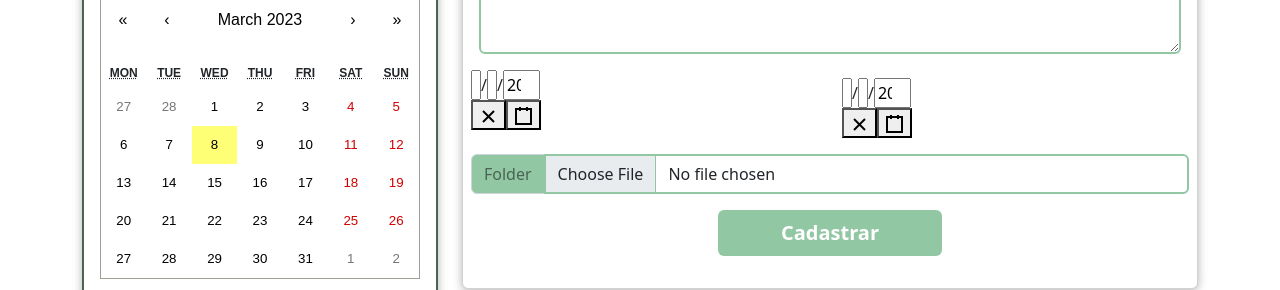
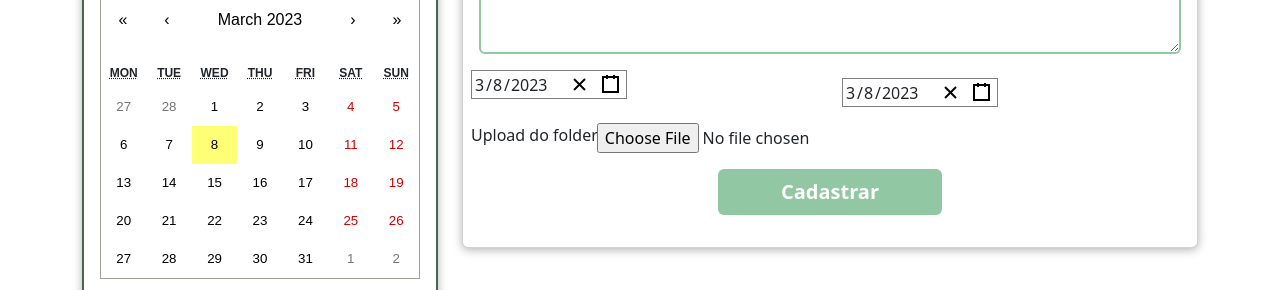
Before and after one commit to maryane-castro/educaMEET, a React (Create React App) app in the folder frontend/: page /new in a window 1280 px wide. Shown: the part 407-697 px from the top of the page. Built offline with nearby package versions, Linux system fonts and the light colour scheme.

Commit message:
Trabalhando no form de eventos

```diff
--- a/frontend/package.json
+++ b/frontend/package.json
@@ -11,8 +11,10 @@
     "react-calendar": "^4.0.0",
     "react-date-picker": "^9.2.0",
     "react-dom": "^18.2.0",
+    "react-files": "^3.0.0",
     "react-google-charts": "^4.0.0",
     "react-icons": "^4.8.0",
+    "react-modern-calendar-datepicker": "^3.1.6",
     "react-responsive": "^9.0.2",
     "react-router-dom": "^6.8.2",
     "react-scripts": "^5.0.1"
--- a/frontend/src/Components/EventForm/EventForm.jsx
+++ b/frontend/src/Components/EventForm/EventForm.jsx
@@ -1,51 +1,100 @@
 import React, { useState } from 'react';
-import DatePicker from "react-date-picker";
+import DatePicker from 'react-date-picker';
+import 'react-date-picker/dist/DatePicker.css';
 
 const EventForm = () => {
 
-    const [start, getStart] = useState(new Date());
-    const [end, getEnd] = useState(new Date());
+    const [startDate, setStartDate] = useState(new Date());
+    const [endDate, setEndDate] = useState(new Date());
 
-    const [eventData, setEventData] = useState(Object());
+    const [fileContent, setFileContent] = useState('');
 
-    const handleFieldChange = (e) => setEventData({...eventData, [e.currentTarget.name]: e.currentTarget.value});
+    const [eventData, setEventData] = useState({name: '', campus: '', details: ''});
+
+    const handleFileSelection = (e) => {
+        const file = e.target.files[0];
+        const reader = new FileReader();
+        reader.onload = () => {
+          setFileContent(reader.result);
+        };
+        reader.readAsText(file);
+    };
+
+
+    const handleFieldChange = (e) => {
+        setEventData({...eventData, [e.currentTarget.name]: e.currentTarget.value});
+    };
 
     const handleSubmit = (e) => {
-        console.log(eventData);
+        const completeEventData = {...eventData, startDate:startDate, endDate:endDate, folder:fileContent};
+        console.log(completeEventData);
+        setEventData({name: '', campus: '', details: ''});
         e.preventDefault();
+    }
 
-    }
 
     return(
         <div className="card shadow-border ">
             <form onSubmit={handleSubmit}>
                 <div className="form-floating ms-2 me-2 mt-4 mb-3 ps-2 pe-2">
-                    <input onChange={handleFieldChange} name='eventTitle'value={eventData.eventTitle} type="text" className="form-control custom-input" id="eventTitle" placeholder="name@example.com"/>
-                    <label htmlFor="eventTitle">Evento</label>
+                    <input
+                        onChange={handleFieldChange}
+                        name='name'value={eventData.name}
+                        type="text"
+                        className="form-control custom-input"
+                        id="name"
+                        placeholder="name@example.com"
+                    />
+                     <label htmlFor="name">Evento</label>
                 </div>
                 <div className="form-floating ms-2 me-2 mt-2 mb-3 ps-2 pe-2">
-                    <input onChange={handleFieldChange} name="campus" value={eventData.campus} type="text" className="form-control custom-input" id="campus" placeholder="name@example.com"/>
+                    <input
+                        onChange={handleFieldChange}
+                        name="campus"
+                        value={eventData.campus}
+                        type="text"
+                        className="form-control custom-input"
+                        id="campus"
+                        placeholder="name@example.com"
+                    />
                     <label htmlFor="campus">Campus</label>
                 </div>
                 <div className="form-floating ms-2 me-2 mt-2 mb-3 ps-2 pe-2">
-                    <textarea onChange={handleFieldChange} name='description' value={eventData.description} className="form-control custom-input" placeholder="Leave a comment here" id="description" style={{height: "200px"}}></textarea>
-                    <label htmlFor="description">Descrição</label>
+                    <textarea
+                        onChange={handleFieldChange}
+                        name='details'
+                        type="text"
+                        value={eventData.details}
+                        className="form-control custom-input"
+                        placeholder="Leave a comment here"
+                        id="details"
+                        style={{height: "200px"}}
+                    >
+                    </textarea>
+                    <label htmlFor="details">Descrição</label>
                 </div>
                 <div className='row mt-2 mb-3 ps-2 pe-2'>
                     <div className='col-12 col-sm-6'>
-                        <DatePicker onChange={getStart} value={start} />
+                        <DatePicker onChange={setStartDate} value={startDate}/>
                     </div>
                     <div className='col-12 col-sm-6 mb-2 mt-2'>
-                        <DatePicker onChange={getEnd} value={end} />
+                        <DatePicker onChange={setEndDate} value={endDate}/>
                     </div>
                     <div className="col-12 input-group mt-2 mb-3">
-                        <label className=" bg-color input-group-text" htmlFor="inputGroupFile01">
-                            <span className='text-color-eton-variation'>Folder</span>
-                        </label>
-                        <input type="file"  className="form-control custom-input" id="inputGroupFile01"/>
+                        <label htmlFor='folder'>Upload do folder</label>
+                        <input
+                            type="file"
+                            onChange={handleFileSelection}
+                            id="folder"
+                        />
                     </div>
                     <div className="col-12 col-sm-4 offset-sm-4">
-                        <button type="submit" className="btn custom-button btn-block w-100 mb-3">Cadastrar</button>
+                        <button
+                            type="submit"
+                            className="btn custom-button btn-block w-100 mb-3"
+                        >
+                            Cadastrar
+                        </button>
                     </div>
                 </div>
             </form>
--- a/frontend/src/Screens/Events/Events.jsx
+++ b/frontend/src/Screens/Events/Events.jsx
@@ -1,6 +1,6 @@
 /*Criar Evento*/
 import { useState, useEffect } from 'react';
-import axios from 'axios';
+import api from '../../axios/config';
 import EventCard from '../../Components/EventCard/EventCard';
 
 const Events = () => {
@@ -8,7 +8,7 @@ const Events = () => {
 
     const getEvents = async ()  => {
         try {
-            const response = await axios.get('http://localhost:8080/events');
+            const response = await api.get("/events");
             const data = response.data;
             setEvents(data);
         } catch (error) {
@@ -24,9 +24,8 @@ const Events = () => {
         <div className='container-fluid'>
             <div className='row'>
                 {events.map((evt) => (
-                    <div className=' mb-4 d-flex justify-content-center col-12 col-sm-12 col-md-12 col-lg-6 col-xl-6 col-xl-6'>
+                    <div key={evt.id} className=' mb-4 d-flex justify-content-center col-12 col-sm-12 col-md-12 col-lg-6 col-xl-6 col-xl-6'>
                         <EventCard
-                        key={evt.id}
                         id={evt.id}
                         name={evt.name}
                         campus={evt.campus}
--- /dev/null
+++ b/frontend/src/axios/config.js
@@ -0,0 +1,7 @@
+import axios from 'axios';
+
+const api = axios.create({
+    baseURL:'http://localhost:8080'
+});
+
+export default api;
```
Also changed, not shown: 1 other file (tests, documents, lock files or other folders).
